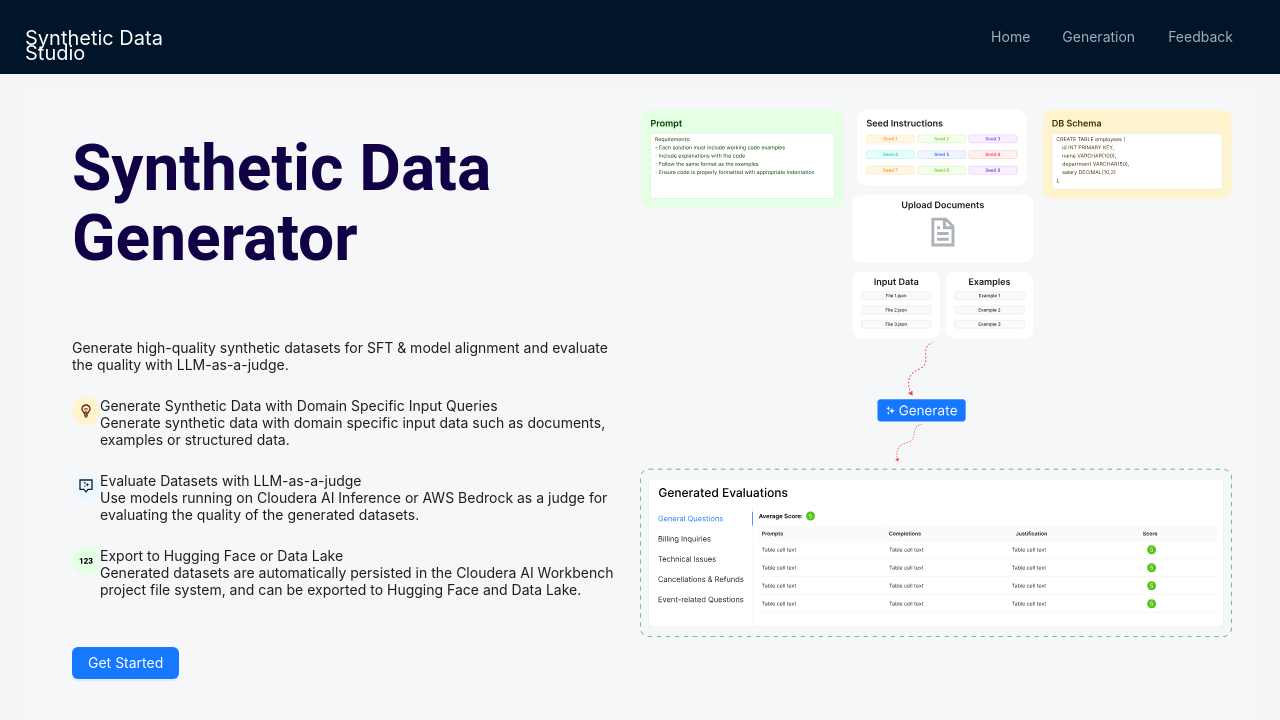
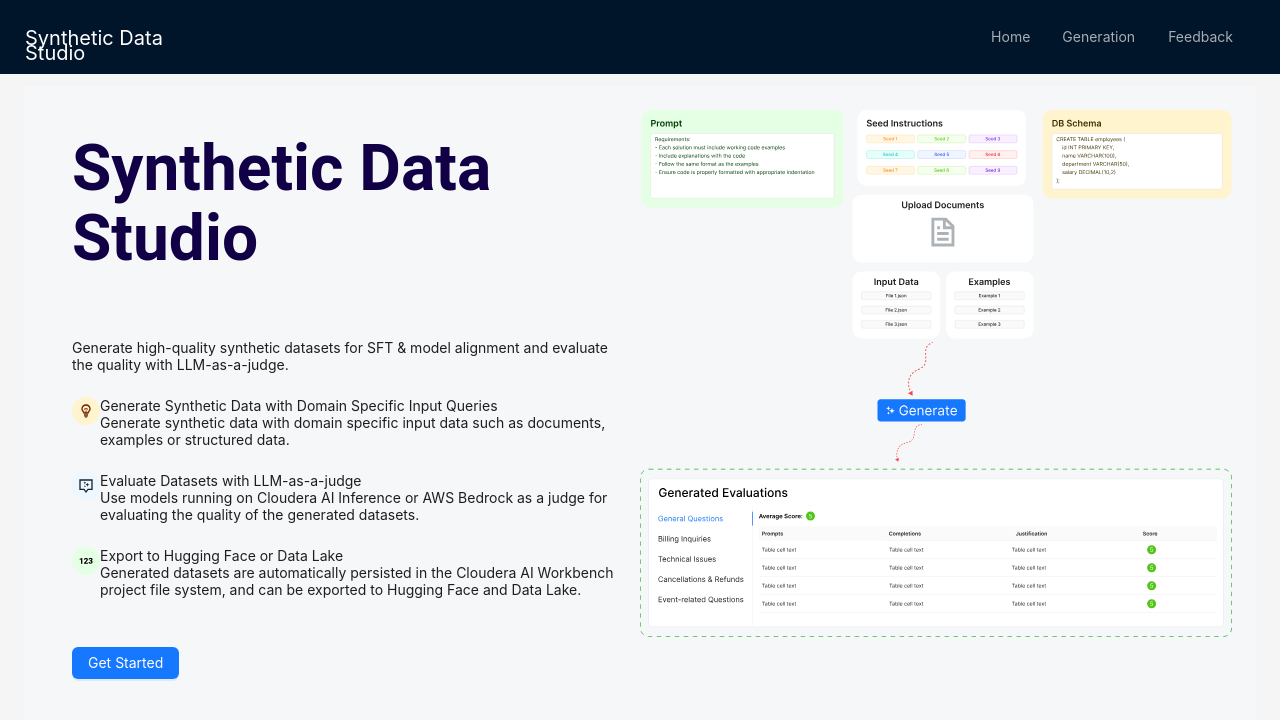
Before and after one commit to tsaiy/CAI_AMP_Synthetic_Data_Studio, a React (Vite) app in the folder app/client/: page /welcome in a window 1280 px wide. Shown: the top 720 px of the page. Built offline with nearby package versions, Linux system fonts and the light colour scheme; no server answers.

Commit message:
For the Welcome Page change the text to Synthetic Data Studio

```diff
--- a/app/client/src/pages/Home/WelcomePage.tsx
+++ b/app/client/src/pages/Home/WelcomePage.tsx
@@ -113,7 +113,7 @@ const WelcomePage: React.FC = () => {
                 <Row>
                     <Col sm={12}>
                     <LeftSection>
-                        <div className="section-title ">Synthetic Data Generator</div>
+                        <div className="section-title ">Synthetic Data Studio</div>
                         <div className="section-text">
                         Generate high-quality synthetic datasets for SFT & model alignment and evaluate the quality with LLM-as-a-judge.
                         </div>
```
